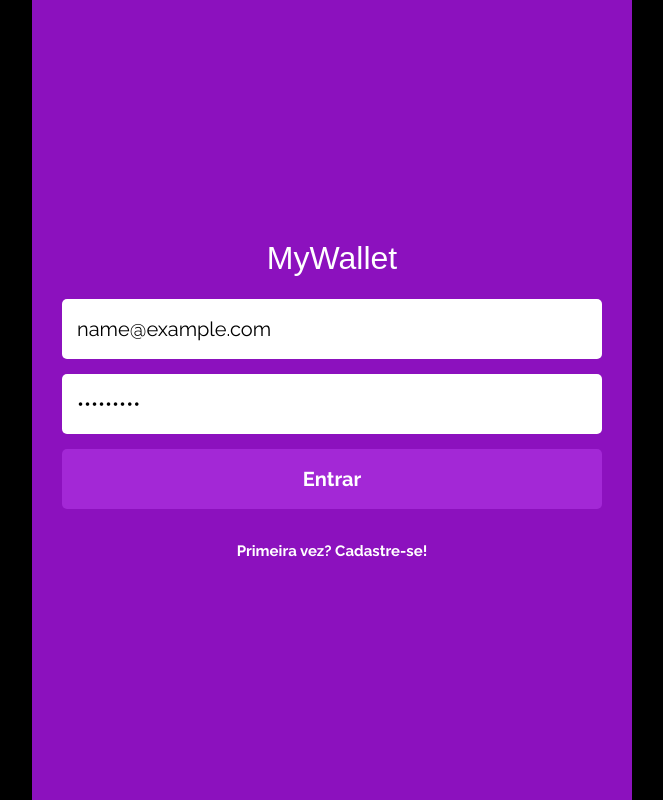
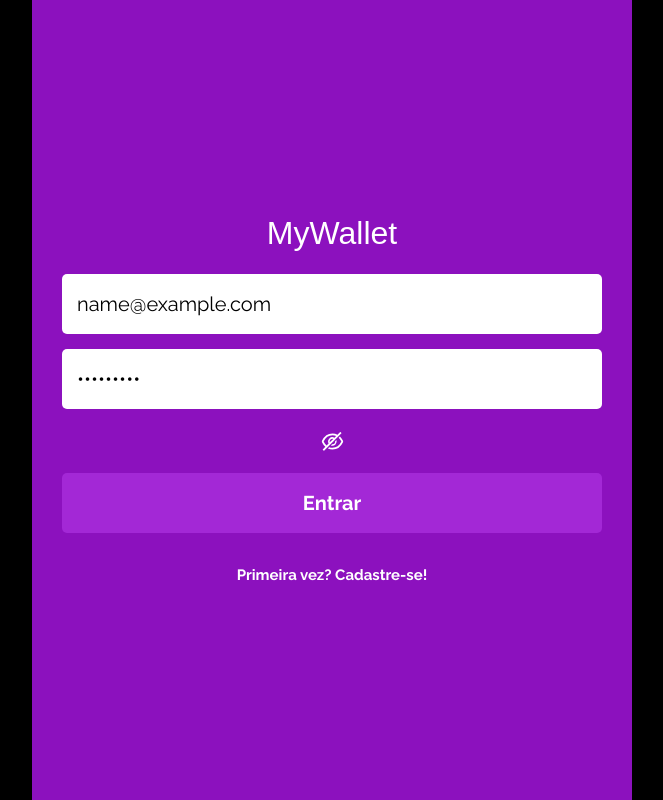
Before and after one commit to g-rmc/MyWallet-Front, a React (Create React App) app: page / in a window 1280 px wide. Both pictures are taken after typing "name@example.com", "Sample123" into the empty fields and a click on the button "Entrar". Shown: the whole page, without its empty margins (308-971 px from the left). Built offline with nearby package versions, Linux system fonts and the light colour scheme; no server answers; a web font is replaced by a local one.

Commit message:
[feat] Add password validation box and show password

```diff
--- a/src/components/App.js
+++ b/src/components/App.js
@@ -9,8 +9,8 @@ import UserContext from '../contexts/UserContext';
 import SignIn from './Start/SignIn';
 import SignUp from './Start/SignUp';
 import History from './History';
-import AddTransaction from './Register/AddTransaction';
-import EditTransaction from './Register/EditTransaction';
+import AddTransaction from './Transactions/AddTransaction';
+import EditTransaction from './Transactions/EditTransaction';
 
 export default function App() {
 
--- a/src/components/Start/SignIn.js
+++ b/src/components/Start/SignIn.js
@@ -1,17 +1,21 @@
 import React from "react";
 import { useContext, useState, useEffect } from "react";
 import { useNavigate } from "react-router-dom";
+import { AiOutlineEye, AiOutlineEyeInvisible} from 'react-icons/ai';
 
 import UserContext from "../../contexts/UserContext";
 import { postLogin } from "../../services/mywallet";
-import { Container, StyledForm, StyledLink, Loading } from "./style";
+import { Container, StyledForm, StyledLink, StyledValidationBox, Loading } from "./style";
 
 export default function SignIn(){
 
+    const navigate = useNavigate();
+
     const [login, setLogin] = useState({email:'', password:''});
     const [loading, setLoading] = useState(false);
+    const [showPassword, setShowPassword] = useState(false);
+
     const { setUser } = useContext(UserContext);
-    const navigate = useNavigate();
 
     useEffect(() => {
         if (localStorage.getItem('MyWalletUser') !== null) {
@@ -56,13 +60,24 @@ export default function SignIn(){
                     disabled={loading}
                 />
                 <input
-                    type='password'
+                    type={showPassword? 'text' : 'password'}
                     value={login.password}
                     onChange={e => setLogin({...login, password:e.target.value})}
                     placeholder='Senha'
                     required
                     disabled={loading}
                 />
+
+                {login.password.length === 0?
+                <></> :
+                <StyledValidationBox>
+                    {showPassword?
+                    <h2 onClick={() => setShowPassword(false)}><AiOutlineEye/></h2> :
+                    <h2 onClick={() => setShowPassword(true)}><AiOutlineEyeInvisible/></h2>
+                    }
+                </StyledValidationBox>
+                }
+
                 <button type='submit' disabled={loading}>
                     {loading === false ? 'Entrar' : <Loading/>}
                 </button>
--- a/src/components/Start/SignUp.js
+++ b/src/components/Start/SignUp.js
@@ -1,29 +1,32 @@
 import React from "react";
 import { useState } from "react";
 import { useNavigate } from "react-router-dom";
+import { AiOutlineEye, AiOutlineEyeInvisible} from 'react-icons/ai';
 
 import { postNewUser } from "../../services/mywallet";
-import { Container, StyledForm, StyledLink, Loading } from "./style";
+import { Container, StyledForm, StyledLink, StyledValidationBox, Loading } from "./style";
 
 export default function SignUp(){
 
+    const navigate = useNavigate();
+
     const [loading, setLoading] = useState(false);
     const [newUser, setNewUser] = useState({name:'', email:'', password:'', passwordConfirmation:''});
-    const navigate = useNavigate();
+
+    const [validateLength, setValidateLength] = useState(false);
+    const [validateNumbers, setValidateNumbers] = useState(false);
+    const [validateUpperCase, setValidateUpperCase] = useState(false);
+    const [validateSymbols, setValidadeSymbols] = useState(false);
+    const [validateConfirmation, setValidateConfirmation] = useState(false);
+
+    const [showPassword, setShowPassword] = useState(false);
 
     async function handleSignUp(e) {
 
         e.preventDefault();
 
-        if(newUser.password.length < 6){
-            alert('Por favor insira uma senha com 6 caracteres ou mais');
-            setNewUser({...newUser, password:'', passwordConfirmation:''});
-            return;
-        }
-
-        if(newUser.password !== newUser.passwordConfirmation){
-            alert('Por favor verifique a confirmação da senha');
-            setNewUser({...newUser, passwordConfirmation:''});
+        if(validateLength || validateNumbers || validateUpperCase || validateSymbols || validateConfirmation){
+            alert('Senha inválida');
             return;
         }
 
@@ -41,6 +44,40 @@ export default function SignUp(){
             }
             setLoading(false);
         }
+    }
+
+    function validatePassword(e) {
+        e.preventDefault();
+        const password = e.target.value;
+
+        setValidateLength(password.length >= 6);
+        setValidateNumbers(password.match(/\d+/) !== null);
+        setValidateUpperCase(password.match(/[A-Z]/) !== null);
+        setValidadeSymbols(password.match(/[^A-Z a-z 0-9]/) !== null);
+        setValidateConfirmation(password === newUser.passwordConfirmation);
+    }
+
+    function validatePasswordConfirmation(e){
+        e.preventDefault();
+        const confirmPassword = e.target.value;
+        setValidateConfirmation(confirmPassword === newUser.password);
+    }
+
+    function ValidationBox() {
+        return (
+            <StyledValidationBox>
+                {showPassword?
+                    <h2 onClick={() => setShowPassword(false)}><AiOutlineEye/></h2> :
+                    <h2 onClick={() => setShowPassword(true)}><AiOutlineEyeInvisible/></h2>
+                }
+
+                <h3 style={validateLength? { color: "lightgreen" } : { color: "red" }}>• Possui 6 caractéres ou mais</h3>
+                <h3 style={validateNumbers? { color: "lightgreen" } : { color: "red" }}>• Possui números</h3>
+                <h3 style={validateUpperCase? { color: "lightgreen" } : { color: "red" }}>• Possui letras maiúsculas</h3>
+                <h3 style={validateSymbols? { color: "lightgreen" } : { color: "red" }}>• Possui caractéres especiais</h3>
+
+            </StyledValidationBox>
+        )
     }
 
     return (
@@ -66,21 +103,41 @@ export default function SignUp(){
                     disabled={loading}
                 />
                 <input
-                    type='password'
+                    type={showPassword? 'text' : 'password'}
                     value={newUser.password}
-                    onChange={e => setNewUser({...newUser, password:e.target.value})}
+                    onChange={e => {
+                        setNewUser({...newUser, password:e.target.value});
+                        validatePassword(e);
+                    }}
                     placeholder='Senha'
                     required
                     disabled={loading}
                 />
+
+                {newUser.password.length === 0?
+                <></> :
+                <ValidationBox />
+                }
+
                 <input
-                    type='password'
+                    type={showPassword? 'text' : 'password'}
                     value={newUser.passwordConfirmation}
-                    onChange={e => setNewUser({...newUser, passwordConfirmation:e.target.value})}
+                    onChange={e => {
+                        setNewUser({...newUser, passwordConfirmation:e.target.value});
+                        validatePasswordConfirmation(e);
+                    }}
                     placeholder='Confirme a senha'
                     required
                     disabled={loading}
                 />
+
+                {newUser.password.length === 0?
+                <></> :
+                <StyledValidationBox>
+                    <h3 style={validateConfirmation? { color: "lightgreen" } : { color: "red" }}>• As senhas conferem</h3>
+                </StyledValidationBox>
+                }
+
                 <button type='submit' disabled={loading}>
                     {loading === false ? 'Cadastrar' : <Loading/>}
                 </button>
--- a/src/components/Start/style.js
+++ b/src/components/Start/style.js
@@ -82,6 +82,29 @@ const StyledLink = styled(Link)`
     }
 `
 
+const StyledValidationBox = styled.div`
+  margin-bottom: 15px;
+  display: flex;
+  flex-direction: column;
+  align-items: center;
+  justify-content: space-between;
+  color: white;
+  h2 {
+    cursor: pointer;
+    font-size: 25px;
+    margin-top: 5px;
+    text-decoration: underline;
+    &:hover{
+      filter:brightness(0.6);
+    }
+  }
+  h3 {
+    font-weight: 500;
+    font-size: 15px;
+    margin-top: 8px;
+  }
+`
+
 function Loading () {
     return (
         <FallingLines
@@ -95,5 +118,6 @@ export {
     Container,
     StyledForm,
     StyledLink,
+    StyledValidationBox,
     Loading,
 }
```
